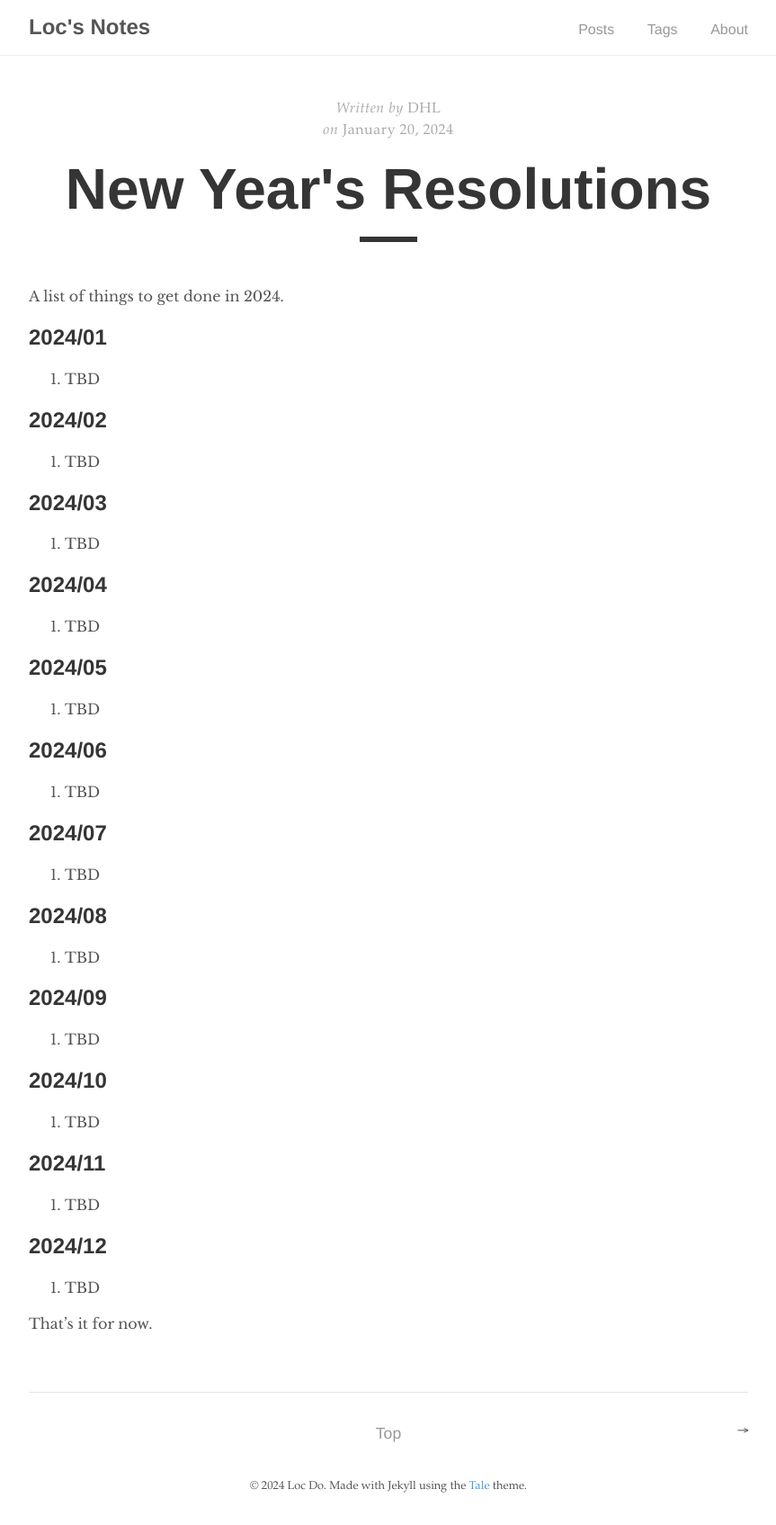
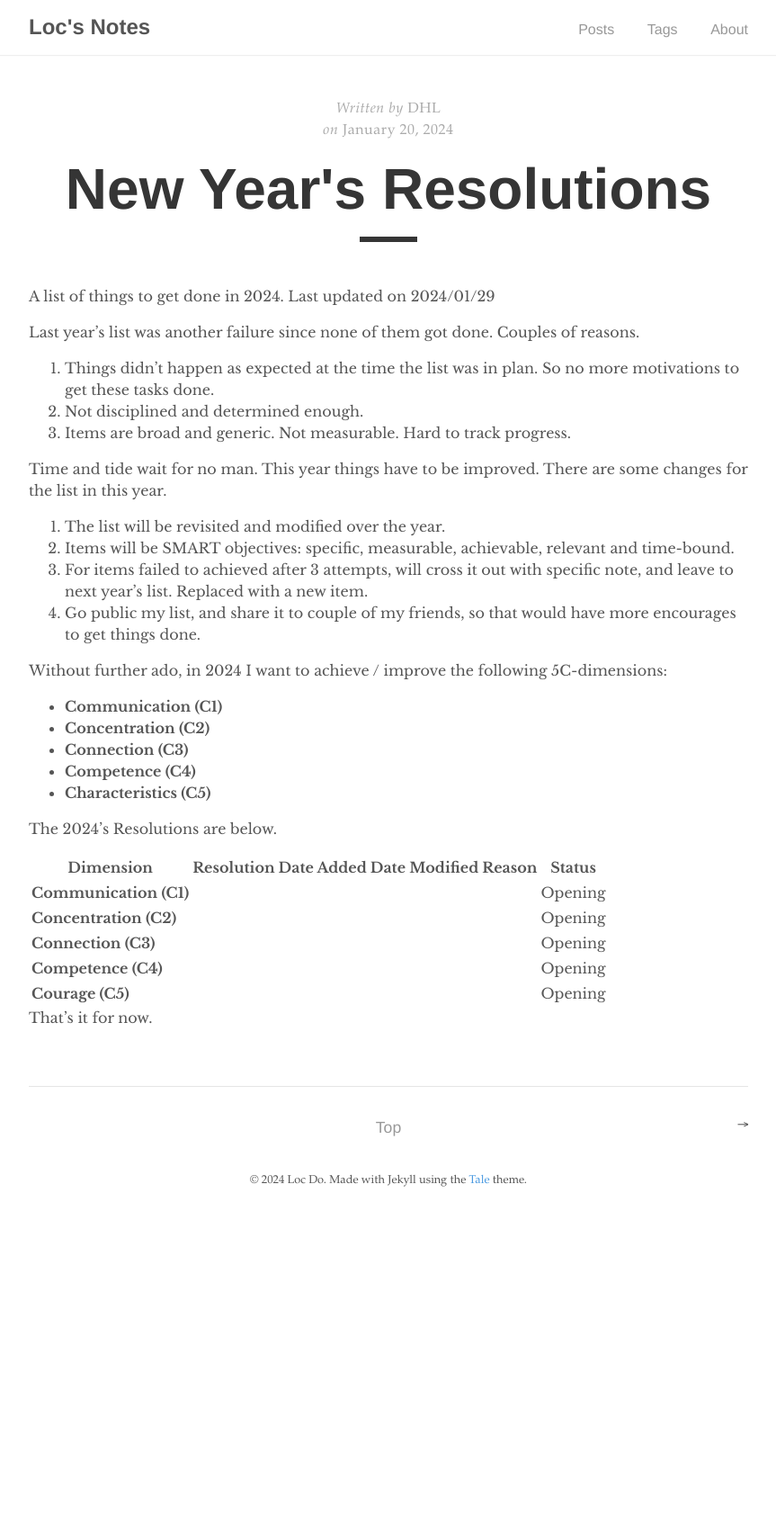
Before and after one commit to XSpring/xspring.github.io, a Jekyll site: the page built from _posts/2024-01-20-new-year's-resolutions.md, in a window 1280 px wide. Shown: the whole page at 90% size, without its empty margins (208-1071 px from the left). Built offline with Jekyll 4.4.1, drawn with Linux system fonts in a browser that asks for light colours; after the commit the page ends 1355 px from its top, so only the background shows below that.

Commit message:
Modify new year resolution's page

```diff
--- a/_config.yml
+++ b/_config.yml
@@ -38,3 +38,6 @@ exclude: [ Gemfile, Gemfile.lock, tale.gemspec ]
 
 # Disqus (Set to your disqus id)
 disqus:         jekyll-tale
+
+
+future: true
--- a/_posts/2024-01-20-new-year's-resolutions.md
+++ b/_posts/2024-01-20-new-year's-resolutions.md
@@ -6,54 +6,38 @@ tags: resolutions
 excerpt_separator: <!--more-->
 ---
 
-A list of things to get done in 2024. <!--more-->
+A list of things to get done in 2024. Last updated on 2024/01/29<!--more-->
 
-## 2024/01
-1. TBD
+Last year's list was another failure since none of them got done. Couples of reasons.
 
+1. Things didn't happen as expected at the time the list was in plan. So no more motivations to get these tasks done.
+2. Not disciplined and determined enough.
+3. Items are broad and generic. Not measurable. Hard to track progress.
 
-## 2024/02
-1. TBD
+Time and tide wait for no man. This year things have to be improved. There are some changes for the list in this year.
 
+1. The list will be revisited and modified over the year.
+2. Items will be SMART objectives: specific, measurable, achievable, relevant and time-bound.
+3. For items failed to achieved after 3 attempts, will cross it out with specific note, and leave to next year's list. Replaced with a new item.
+4. Go public my list, and share it to couple of my friends, so that would have more encourages to get things done.
 
-## 2024/03
-1. TBD
+Without further ado, in 2024 I want to achieve / improve the following 5C-dimensions:
 
+* **Communication (C1)**
+* **Concentration (C2)**
+* **Connection (C3)**
+* **Competence (C4)**
+* **Characteristics (C5)**
 
-## 2024/04
-1. TBD
+The 2024's Resolutions are below.
 
-
-## 2024/05
-1. TBD
-
-
-## 2024/06
-1. TBD
-
-
-## 2024/07
-1. TBD
-
-
-## 2024/08
-1. TBD
-
-
-## 2024/09
-1. TBD
-
-
-## 2024/10
-1. TBD
-
-
-## 2024/11
-1. TBD
-
-
-## 2024/12
-1. TBD
+Dimension | Resolution | Date Added | Date Modified | Reason | Status |
+--- | --- | --- | --- | --- | :---: |
+**Communication (C1)**| | | | | Opening|
+**Concentration (C2)**| | | | | Opening|
+**Connection (C3)**| | | | | Opening|
+**Competence (C4)**| | | | | Opening|
+**Courage (C5)**| | | | | Opening|
 
 
 That's it for now.
```
